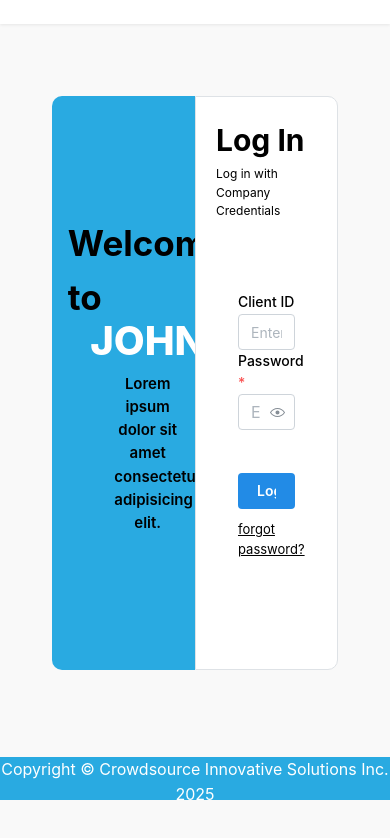
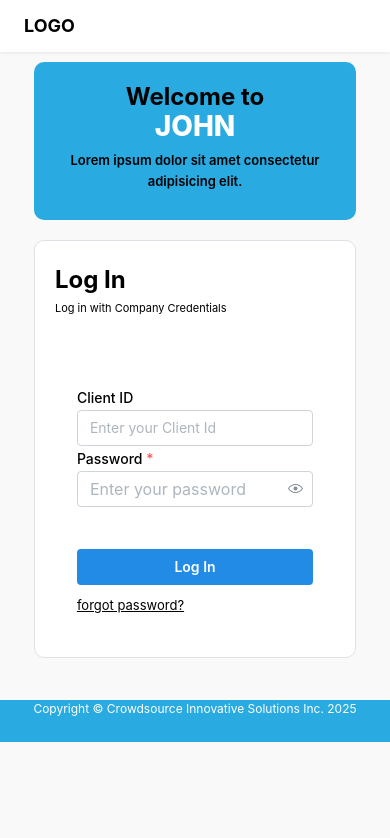
Before and after one commit to CSIhelp/Stewrd_CalamansiPie, a React (Vite) app in the folder client/: page / in a window 390 px wide. Shown: the top 838 px of the page. Built offline with nearby package versions, Linux system fonts and the light colour scheme.

Commit message:
Responsiveness : Log in

```diff
--- a/client/src/pages/LogIn/LogIn.css
+++ b/client/src/pages/LogIn/LogIn.css
@@ -12,47 +12,42 @@
   flex-direction: column !important;
   gap: 0px !important;
   width: 100%;
-
-
-
-
 }
-.LogInTitleCard{
+.LogInTitleCard {
   width: 40%;
   height: 80%;
   justify-content: center;
   align-items: center;
-    background-color: #29AAE1 !important;
+  background-color: #29aae1 !important;
   border-top-left-radius: 10px !important;
   border-top-right-radius: 0px !important;
   border-bottom-right-radius: 0px !important;
   border-bottom-left-radius: 10px !important;
 }
-.WelcomeTxt{
+.WelcomeTxt {
   font-size: 35px;
   padding: 0;
   margin: 0;
-
 }
 .JohnTxt {
   font-size: 40px;
   color: white;
   font-weight: 800;
   margin: 0;
-    padding:0;
-    margin-top:0px !important;
+  padding: 0;
+  margin-top: 0px !important;
   line-height: 0.8;
 }
 .JohnTagline {
-    width:60%;
+  width: 60%;
   text-align: center;
   font-weight: 600 !important;
   font-size: 15px;
 }
-.LogInCard{
+.LogInCard {
   width: 40%;
   height: 80%;
- border-top-left-radius:0px !important;
+  border-top-left-radius: 0px !important;
   border-top-right-radius: 10px !important ;
   border-bottom-right-radius: 10px !important;
   border-bottom-left-radius: 0px !important;
@@ -62,22 +57,21 @@ margin: 0;
   padding: 0;
   margin: 0;
 }
-.LogInDesc{
+.LogInDesc {
   font-size: 12px;
   padding: 0;
   margin-top: 2px;
   margin-bottom: 5vh;
 }
 
-.LogInFieldset{
+.LogInFieldset {
   border: none !important;
 }
-.LogInBtn{
+.LogInBtn {
   margin-top: 5vh;
 }
 
-
-.ForgotPasswordBtn{
+.ForgotPasswordBtn {
   text-decoration: underline !important;
   margin-top: 10px;
   font-size: 13px !important;
@@ -85,7 +79,7 @@ margin: 0;
 
 footer {
   width: 100%;
-    background-color: #29AAE1;
+  background-color: #29aae1;
   align-items: center !important;
   justify-content: center !important;
   margin-bottom: 0;
@@ -94,7 +88,53 @@ footer {
   position: relative;
 }
 footer p {
-
   text-align: center;
   color: white;
 }
+
+@media (min-width: 690px) and (max-width: 759px){
+      .HeaderLogoPhone {
+    display: flex !important;
+  }
+}
+/* Responsive for Phones */
+@media (max-width: 690px) {
+  .LogInContainer {
+    flex-direction: column;
+    height: auto;
+    padding: 10px 0;
+  }
+  .LogInTitleCard,
+  .LogInCard {
+    width: 90%;
+    height: auto;
+    margin-bottom: 20px;
+
+    border-top-left-radius: 10px !important;
+    border-top-right-radius: 10px !important;
+    border-bottom-right-radius: 10px !important;
+    border-bottom-left-radius: 10px !important;
+  }
+  .JohnTxt {
+    font-size: 28px;
+  }
+  .WelcomeTxt {
+    font-size: 24px;
+  }
+  .JohnTagline {
+    width: 90%;
+    font-size: 13px;
+  }
+  .LogInTxt {
+    font-size: 24px;
+  }
+  .LogInDesc {
+    font-size: 11px;
+  }
+  footer p {
+    font-size: 12px;
+  }
+  .HeaderLogoPhone {
+    display: flex !important;
+  }
+}
--- a/client/src/pages/LogIn/LogIn.tsx
+++ b/client/src/pages/LogIn/LogIn.tsx
@@ -90,8 +90,8 @@ function LogIn() {
 
   return (
     <>
-      <header className="Header">
-        <div className="HeaderLogo">LOGO</div>
+      <header className="Header HeaderPhone">
+        <div className="HeaderLogo HeaderLogoPhone">LOGO</div>
       </header>
       <Container className="LogInContainer">
         <Card className="LogInTitleCard">
```
Lines whose indentation alone changed are shown as unchanged.
